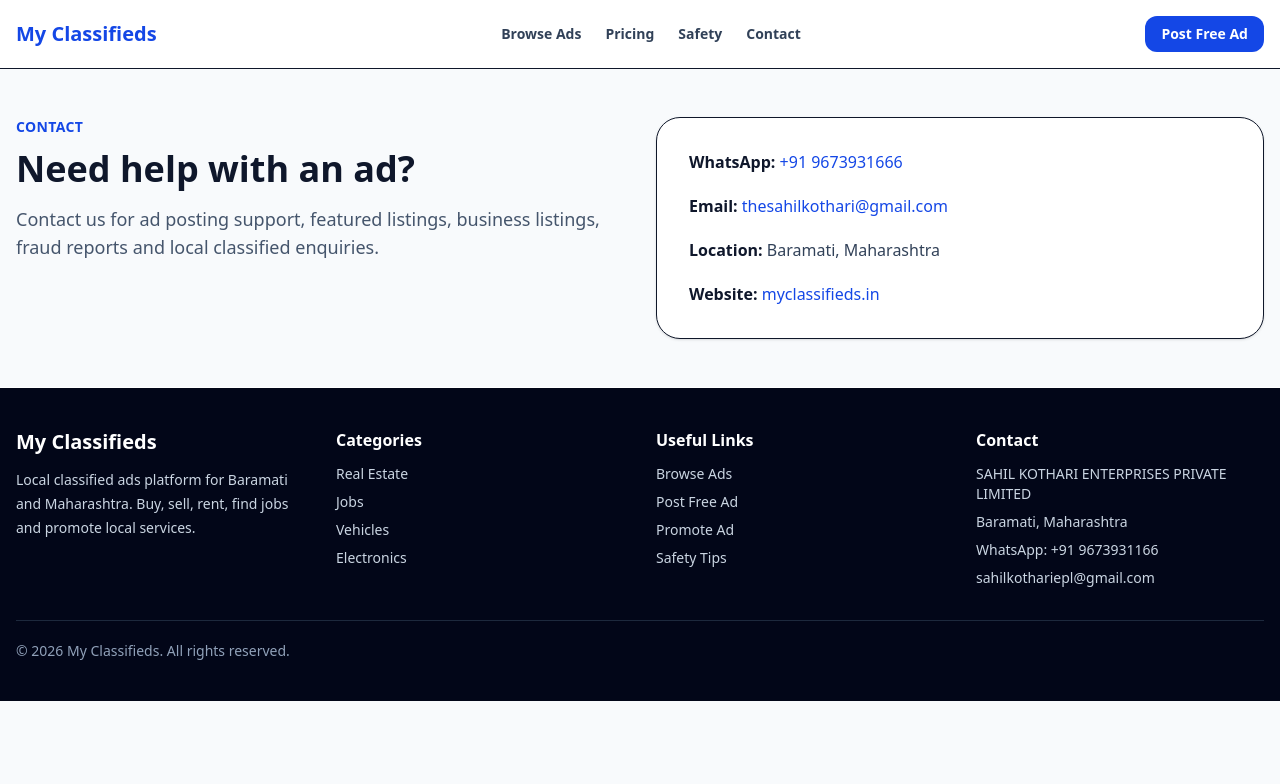
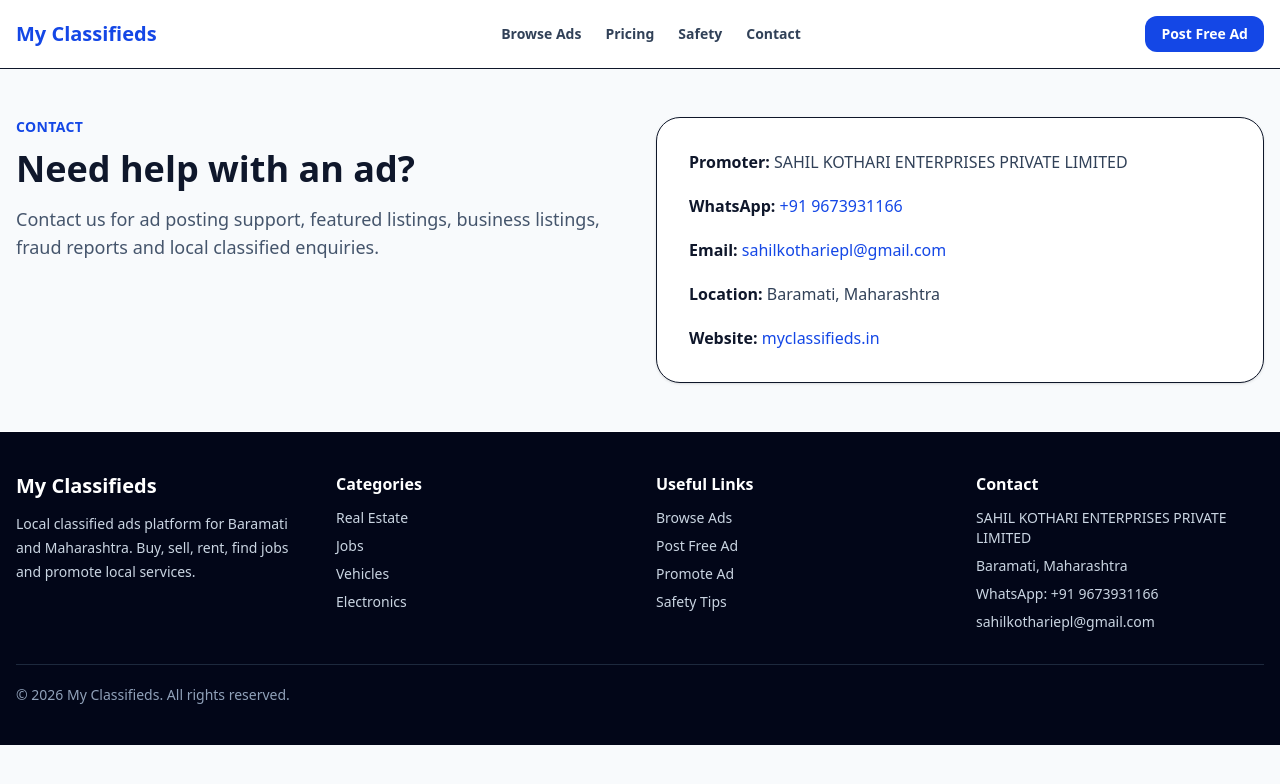
Before and after one commit to thesahilkothari/baramati-classifieds, a Next.js app: page /contact in a window 1280 px wide. Shown: the top 784 px of the page. Built offline with nearby package versions, Linux system fonts and the light colour scheme.

Commit message:
Update contact information in page.jsx

```diff
--- a/app/contact/page.jsx
+++ b/app/contact/page.jsx
@@ -23,16 +23,27 @@ export default function ContactPage() {
         <div className="rounded-3xl border bg-white p-8 shadow-sm">
           <div className="space-y-5 text-slate-700">
          <p>
+  <span className="font-bold text-slate-900">Promoter:</span>{" "}
+  SAHIL KOTHARI ENTERPRISES PRIVATE LIMITED
+</p>
+
+<p>
   <span className="font-bold text-slate-900">WhatsApp:</span>{" "}
-              <a href="https://wa.me/919673931166" className="text-blue-700 hover:underline">
-                +91 9673931666
+  <a
+    href="https://wa.me/919673931166"
+    className="text-blue-700 hover:underline"
+  >
+    +91 9673931166
   </a>
 </p>
 
 <p>
   <span className="font-bold text-slate-900">Email:</span>{" "}
-              <a href="mailto:sahilkothariepl@gmail.com" className="text-blue-700 hover:underline">
-                thesahilkothari@gmail.com
+  <a
+    href="mailto:sahilkothariepl@gmail.com"
+    className="text-blue-700 hover:underline"
+  >
+    sahilkothariepl@gmail.com
   </a>
 </p>
 
@@ -40,7 +51,6 @@ export default function ContactPage() {
   <span className="font-bold text-slate-900">Location:</span>{" "}
   Baramati, Maharashtra
 </p>
-
             <p>
               <span className="font-bold text-slate-900">Website:</span>{" "}
               <a href="https://myclassifieds.in" className="text-blue-700 hover:underline">
```
Lines whose indentation alone changed are shown as unchanged.
